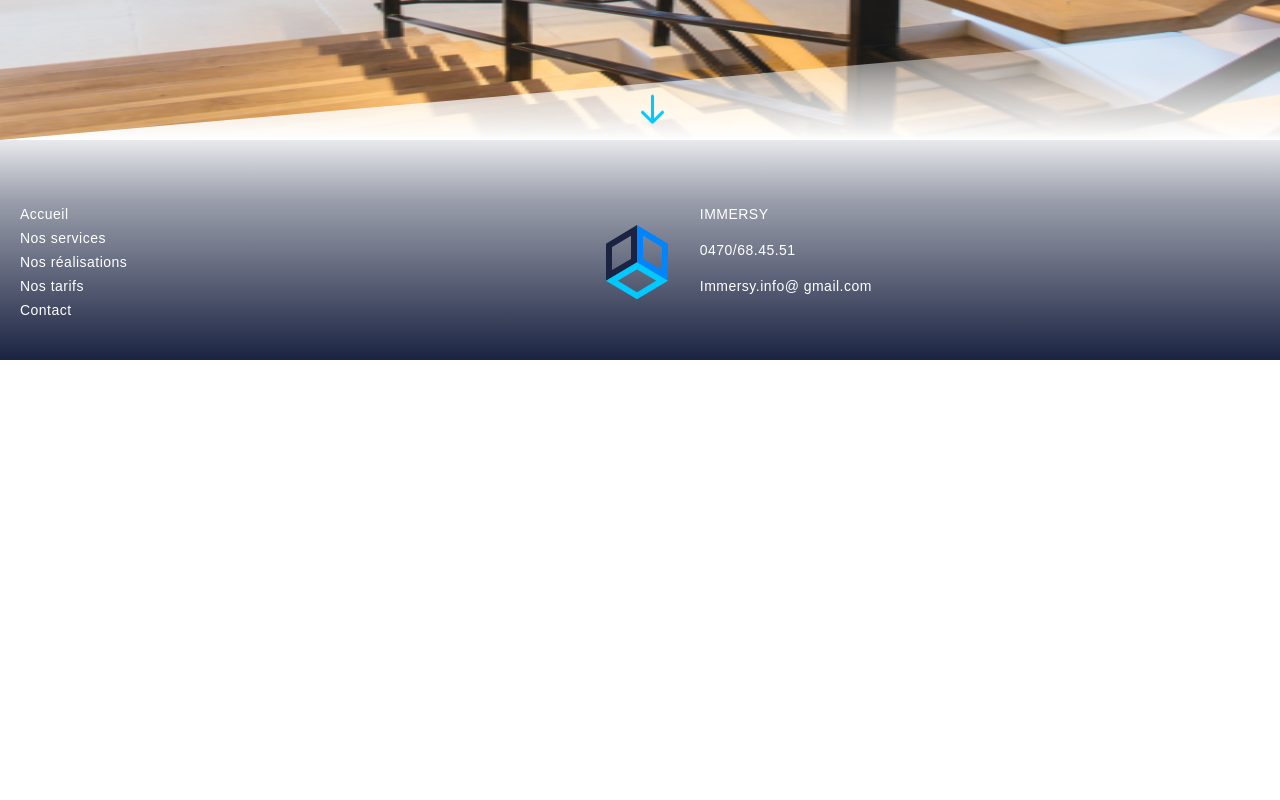
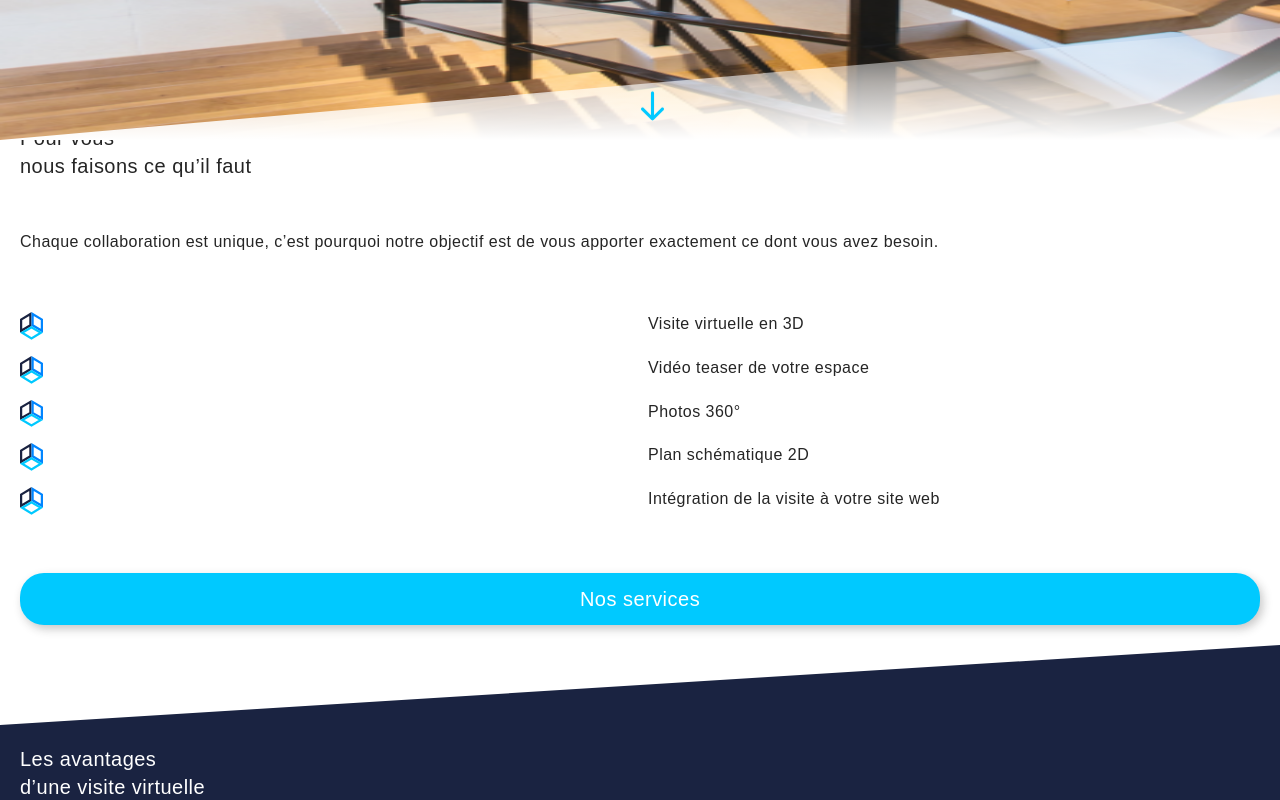
Before and after one commit to MaximeNef/Immersy, a Next.js app: page / in a window 1280 px wide. Shown: the part 660-1460 px from the top of the page. Before the commit the page ends 1020 px from the top, so only its background shows below. Built offline with nearby package versions, Linux system fonts and the light colour scheme.

Commit message:
create homePage components

```diff
--- a/src/components/homepage/hero/index.jsx
+++ b/src/components/homepage/hero/index.jsx
@@ -16,5 +16,3 @@ const Hero = () => {
   )
 }
 export default Hero
-
-// clip-path: polygon(100% 0, 0% 100%, 100% 100%);
--- a/src/components/shared/title/index.jsx
+++ b/src/components/shared/title/index.jsx
@@ -1,8 +1,8 @@
 const Title = ({ color, mainTitle, subTitle }) => {
   return (
     <div>
-      <h2 className={`${color} text-xl font`}>{mainTitle}</h2>
-      <h2 className={`${color} text-xl font-extralight`}>{subTitle}</h2>
+      <h2 className={`${color} text-xl`}>{mainTitle}</h2>
+      <h2 className={`${color} text-xl font-thin`}>{subTitle}</h2>
     </div>
   )
 }
--- a/src/pages/index.js
+++ b/src/pages/index.js
@@ -3,6 +3,7 @@ import Avantages from '../components/homepage/avantages'
 import Hero from '../components/homepage/hero'
 import PourVous from '../components/homepage/pourVous'
 import Tarif from '../components/homepage/tarif'
+import Realisation from '../components/homepage/realisation'
 import Navbar from '../components/navbar'
 import AvantageItems from '../components/shared/AvantageItems'
 import Btn1 from '../components/shared/btn1'
@@ -34,6 +35,9 @@ export default function Home() {
         <link rel="icon" href="/favicon.ico" />
       </Head>
       <Hero />
+      <PourVous />
+      <Avantages />
+      <Realisation />
     </Navbar>
   )
 }
```
